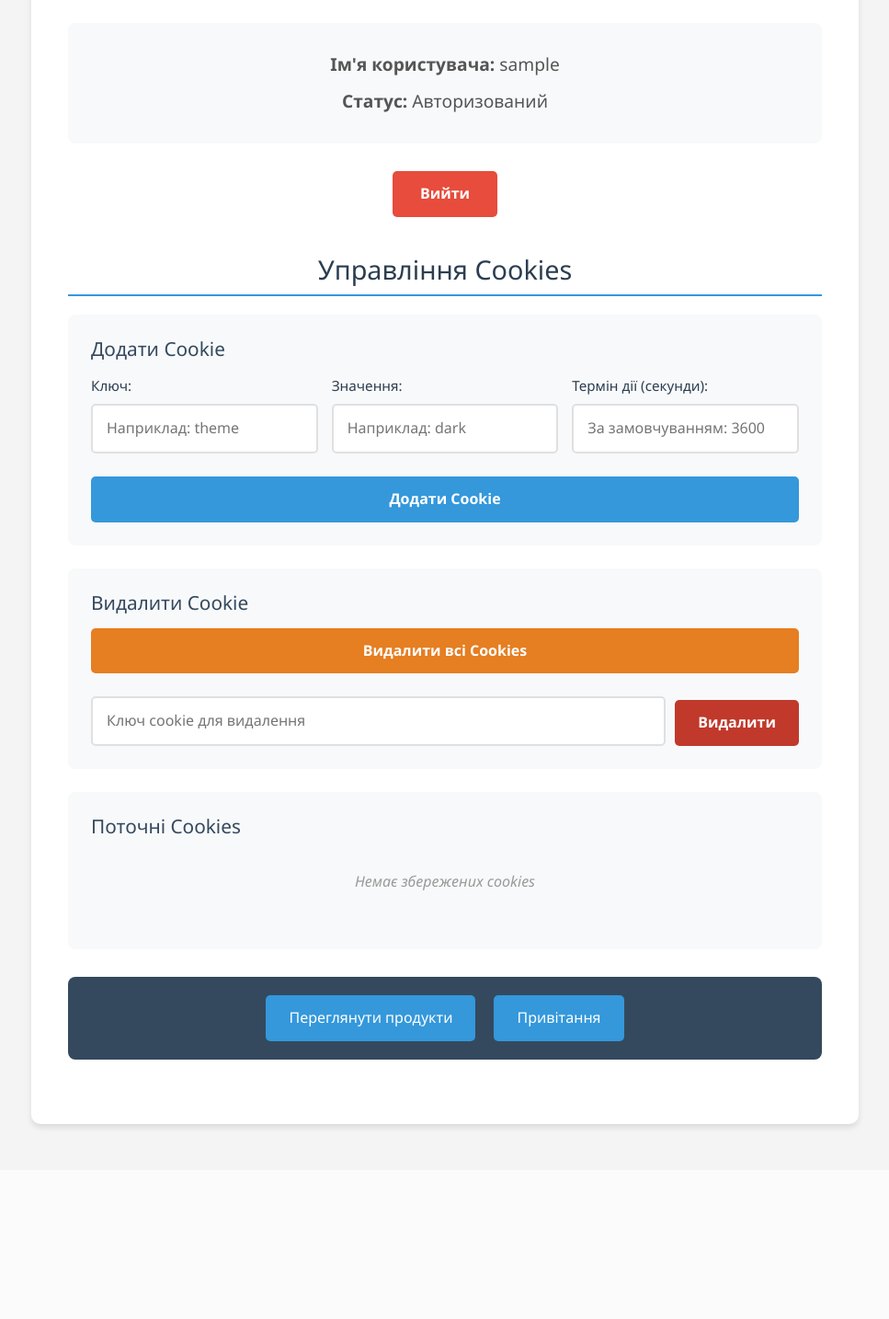
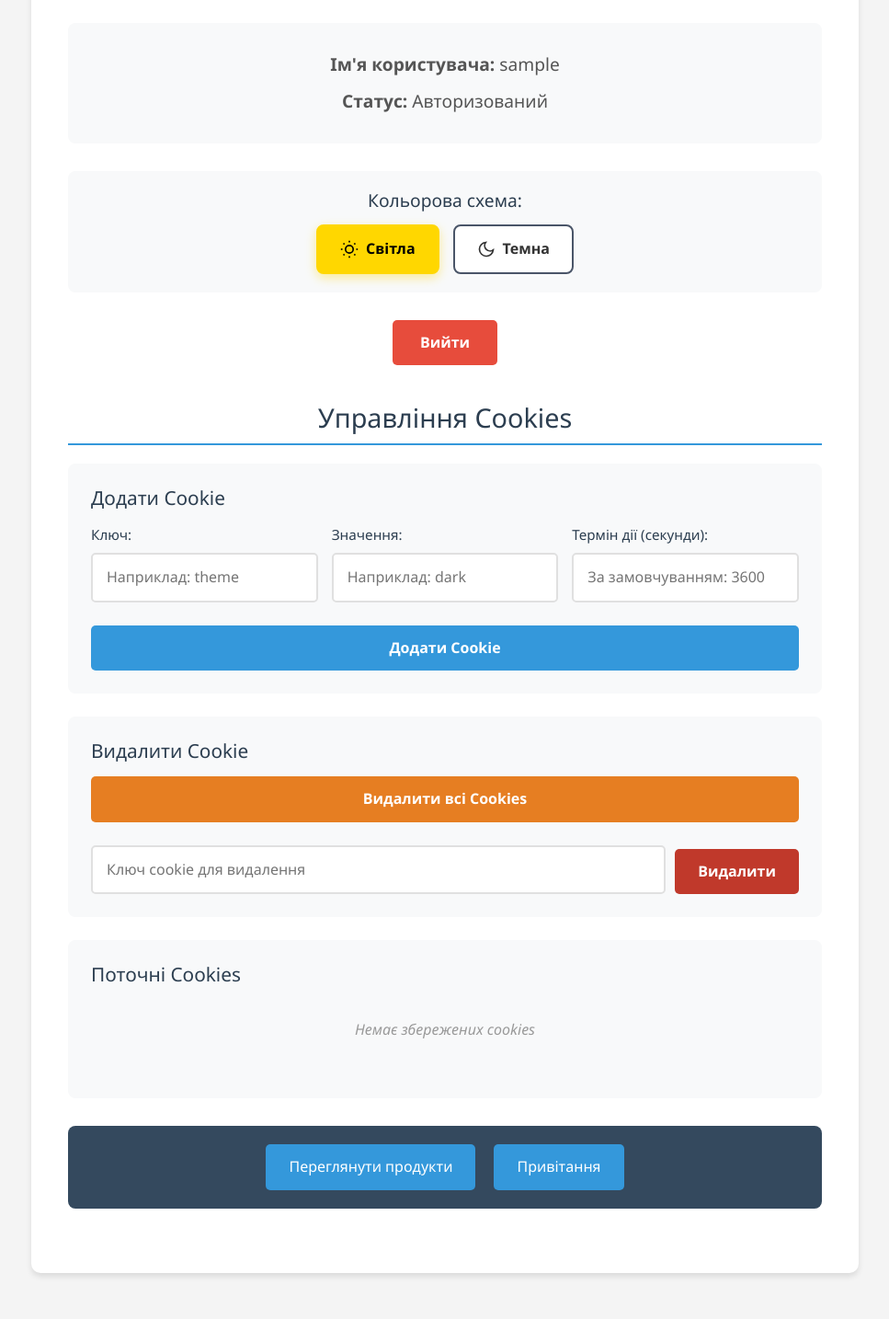
Before and after one commit to zave52/flask-app-lab, a Flask app: page /users/profile in a window 1280 px wide. Shown: the part 239-1673 px from the top of the page at 92% size, without its empty margins (156-1123 px from the left). Before the commit the page ends 1467 px from the top, so only its background shows below. Run offline with Flask 3, Linux system fonts and the light colour scheme; the visitor is signed in with stand-in values (Sample User, id 1).

Commit message:
Added ability to change theme

```diff
--- a/app/static/css/style.css
+++ b/app/static/css/style.css
@@ -316,6 +316,7 @@ body {
     border-radius: 10px;
     box-shadow: 0 4px 6px rgba(0, 0, 0, 0.1);
     text-align: center;
+    transition: all 0.3s ease;
 }
 
 .profile-container h2 {
@@ -508,6 +509,213 @@ body {
     padding: 20px;
 }
 
+.profile-container {
+    max-width: 900px;
+    margin: 50px auto;
+    background: white;
+    padding: 40px;
+    border-radius: 10px;
+    box-shadow: 0 4px 6px rgba(0, 0, 0, 0.1);
+    text-align: center;
+    transition: all 0.3s ease;
+}
+
+.profile-container h2 {
+    color: #2c3e50;
+    font-size: 2.5em;
+    margin-bottom: 20px;
+}
+
+.profile-info {
+    margin: 30px 0;
+    padding: 20px;
+    background: #f8f9fa;
+    border-radius: 8px;
+}
+
+.profile-info p {
+    font-size: 1.2em;
+    color: #555;
+    margin: 10px 0;
+}
+
+.theme-selector {
+    margin: 30px 0;
+    padding: 20px;
+    background: #f8f9fa;
+    border-radius: 8px;
+    text-align: center;
+}
+
+.theme-selector h4 {
+    color: #2c3e50;
+    font-size: 1.2em;
+    margin-bottom: 15px;
+}
+
+.theme-buttons {
+    display: flex;
+    gap: 15px;
+    justify-content: center;
+    flex-wrap: wrap;
+}
+
+.theme-btn {
+    display: flex;
+    align-items: center;
+    gap: 8px;
+    padding: 12px 24px;
+    border: 2px solid #ddd;
+    border-radius: 8px;
+    text-decoration: none;
+    font-weight: 600;
+    transition: all 0.3s ease;
+    background: white;
+    color: #333;
+}
+
+.theme-btn:hover {
+    transform: translateY(-2px);
+    box-shadow: 0 4px 8px rgba(0, 0, 0, 0.15);
+}
+
+.theme-btn-light {
+    border-color: #ffd700;
+}
+
+.theme-btn-light:hover {
+    background: #fff9e6;
+    border-color: #ffcc00;
+}
+
+.theme-btn-light.active {
+    background: #ffd700;
+    border-color: #ffd700;
+    color: #000;
+    box-shadow: 0 4px 12px rgba(255, 215, 0, 0.4);
+}
+
+.theme-btn-dark {
+    border-color: #4a5568;
+}
+
+.theme-btn-dark:hover {
+    background: #f7fafc;
+    border-color: #2d3748;
+}
+
+.theme-btn-dark.active {
+    background: #2d3748;
+    border-color: #2d3748;
+    color: #fff;
+    box-shadow: 0 4px 12px rgba(45, 55, 72, 0.4);
+}
+
+.profile-dark {
+    background: #1a202c;
+    color: #e2e8f0;
+}
+
+.profile-dark h2,
+.profile-dark h3,
+.profile-dark h4 {
+    color: #f7fafc;
+}
+
+.profile-dark .profile-info {
+    background: #2d3748;
+    color: #e2e8f0;
+}
+
+.profile-dark .profile-info p {
+    color: #cbd5e0;
+}
+
+.profile-dark .theme-selector {
+    background: #2d3748;
+}
+
+.profile-dark .theme-selector h4 {
+    color: #f7fafc;
+}
+
+.profile-dark .cookie-form-container,
+.profile-dark .cookie-delete-container,
+.profile-dark .cookies-table-container {
+    background: #2d3748;
+}
+
+.profile-dark .cookies-section h3 {
+    color: #f7fafc;
+    border-bottom-color: #4299e1;
+}
+
+.profile-dark .cookies-section h4 {
+    color: #e2e8f0;
+}
+
+.profile-dark .input-field {
+    background: #1a202c;
+    border-color: #4a5568;
+    color: #e2e8f0;
+}
+
+.profile-dark .input-field:focus {
+    border-color: #4299e1;
+    background: #2d3748;
+}
+
+.profile-dark .input-field::placeholder {
+    color: #718096;
+}
+
+.profile-dark .cookies-table {
+    background: #1a202c;
+    color: #e2e8f0;
+}
+
+.profile-dark .cookies-table thead {
+    background: #2d3748;
+}
+
+.profile-dark .cookies-table tbody tr:hover {
+    background: #2d3748;
+}
+
+.profile-dark .cookies-table td {
+    border-bottom-color: #4a5568;
+}
+
+.profile-dark .no-cookies {
+    color: #718096;
+}
+
+.profile-light {
+    background: white;
+    color: #333;
+}
+
+.profile-light h2,
+.profile-light h3,
+.profile-light h4 {
+    color: #2c3e50;
+}
+
+.profile-light .profile-info {
+    background: #f8f9fa;
+    color: #555;
+}
+
+.profile-light .theme-selector {
+    background: #f8f9fa;
+}
+
+.profile-light .cookie-form-container,
+.profile-light .cookie-delete-container,
+.profile-light .cookies-table-container {
+    background: #f8f9fa;
+}
+
 @media (max-width: 768px) {
     .nav-list {
         flex-direction: column;
--- a/app/users/templates/users/profile.html
+++ b/app/users/templates/users/profile.html
@@ -3,12 +3,42 @@
 {% block title %}Профіль користувача{% endblock %}
 
 {% block content %}
-  <div class="profile-container">
+  <div class="profile-container profile-{{ theme }}">
     <h2>Вітаємо, {{ username }}!</h2>
 
     <div class="profile-info">
       <p><strong>Ім'я користувача:</strong> {{ username }}</p>
       <p><strong>Статус:</strong> Авторизований</p>
+    </div>
+
+    <div class="theme-selector">
+      <h4>Кольорова схема:</h4>
+      <div class="theme-buttons">
+        <a href="{{ url_for('users_bp.set_theme', theme='light') }}"
+           class="theme-btn theme-btn-light {% if theme == 'light' %}active{% endif %}">
+          <svg xmlns="http://www.w3.org/2000/svg" width="20" height="20" viewBox="0 0 24 24" fill="none"
+               stroke="currentColor" stroke-width="2">
+            <circle cx="12" cy="12" r="5"></circle>
+            <line x1="12" y1="1" x2="12" y2="3"></line>
+            <line x1="12" y1="21" x2="12" y2="23"></line>
+            <line x1="4.22" y1="4.22" x2="5.64" y2="5.64"></line>
+            <line x1="18.36" y1="18.36" x2="19.78" y2="19.78"></line>
+            <line x1="1" y1="12" x2="3" y2="12"></line>
+            <line x1="21" y1="12" x2="23" y2="12"></line>
+            <line x1="4.22" y1="19.78" x2="5.64" y2="18.36"></line>
+            <line x1="18.36" y1="5.64" x2="19.78" y2="4.22"></line>
+          </svg>
+          Світла
+        </a>
+        <a href="{{ url_for('users_bp.set_theme', theme='dark') }}"
+           class="theme-btn theme-btn-dark {% if theme == 'dark' %}active{% endif %}">
+          <svg xmlns="http://www.w3.org/2000/svg" width="20" height="20" viewBox="0 0 24 24" fill="none"
+               stroke="currentColor" stroke-width="2">
+            <path d="M21 12.79A9 9 0 1 1 11.21 3 7 7 0 0 0 21 12.79z"></path>
+          </svg>
+          Темна
+        </a>
+      </div>
     </div>
 
     <form method="POST" action="{{ url_for('users_bp.logout') }}">
--- a/app/users/views.py
+++ b/app/users/views.py
@@ -1,10 +1,18 @@
-from flask import request, redirect, url_for, render_template, flash, session, make_response
+from flask import (
+    request,
+    redirect,
+    url_for,
+    render_template,
+    flash,
+    session,
+    make_response
+)
 
 from . import users_bp
 
 VALID_USERS = {
-    'admin': 'password123',
-    'user': 'pass456'
+    "admin": "password123",
+    "user": "pass456"
 }
 
 
@@ -33,7 +41,7 @@ def login():
     if "username" in session:
         return redirect(url_for("users_bp.profile"))
 
-    if request.method == 'POST':
+    if request.method == "POST":
         username = request.form.get("username")
         password = request.form.get("password")
 
@@ -54,11 +62,18 @@ def profile():
 
     if not username:
         flash("Будь ласка, увійдіть в систему", "warning")
-        return redirect(url_for('users_bp.login'))
+        return redirect(url_for("users_bp.login"))
 
     cookies = request.cookies.to_dict()
 
-    return render_template("users/profile.html", username=username, cookies=cookies)
+    current_theme = request.cookies.get("theme", "light")
+
+    return render_template(
+        "users/profile.html",
+        username=username,
+        cookies=cookies,
+        theme=current_theme
+    )
 
 
 @users_bp.route("/logout", methods=["POST"])
@@ -73,7 +88,7 @@ def add_cookie():
     username = session.get("username")
     if not username:
         flash("Будь ласка, увійдіть в систему", "warning")
-        return redirect(url_for('users_bp.login'))
+        return redirect(url_for("users_bp.login"))
 
     cookie_key = request.form.get("cookie_key")
     cookie_value = request.form.get("cookie_value")
@@ -88,7 +103,10 @@ def add_cookie():
     response = make_response(redirect(url_for("users_bp.profile")))
     response.set_cookie(cookie_key, cookie_value, max_age=max_age)
 
-    flash(f"Cookie '{cookie_key}' успішно додано (термін дії: {max_age} секунд)", "success")
+    flash(
+        f"Cookie '{cookie_key}' успішно додано (термін дії: {max_age} секунд)",
+        "success"
+    )
     return response
 
 
@@ -133,9 +151,29 @@ def delete_all_cookies():
 
     cookies_count = 0
     for cookie_key in all_cookies.keys():
-        if not cookie_key.startswith('session'):
+        if not cookie_key.startswith("session"):
             response.delete_cookie(cookie_key)
             cookies_count += 1
 
     flash(f"Видалено {cookies_count} cookie(s)", "info")
     return response
+
+
+@users_bp.route("/set_theme/<string:theme>")
+def set_theme(theme):
+    username = session.get("username")
+    if not username:
+        flash("Будь ласка, увійдіть в систему", "warning")
+        return redirect(url_for("users_bp.login"))
+
+    valid_themes = ["light", "dark"]
+    if theme not in valid_themes:
+        flash("Невірна кольорова схема", "error")
+        return redirect(url_for("users_bp.profile"))
+
+    response = make_response(redirect(url_for("users_bp.profile")))
+    response.set_cookie("theme", theme, max_age=30 * 24 * 60 * 60)
+
+    theme_name = "темну" if theme == "dark" else "світлу"
+    flash(f"Кольорову схему змінено на {theme_name}", "success")
+    return response
```
